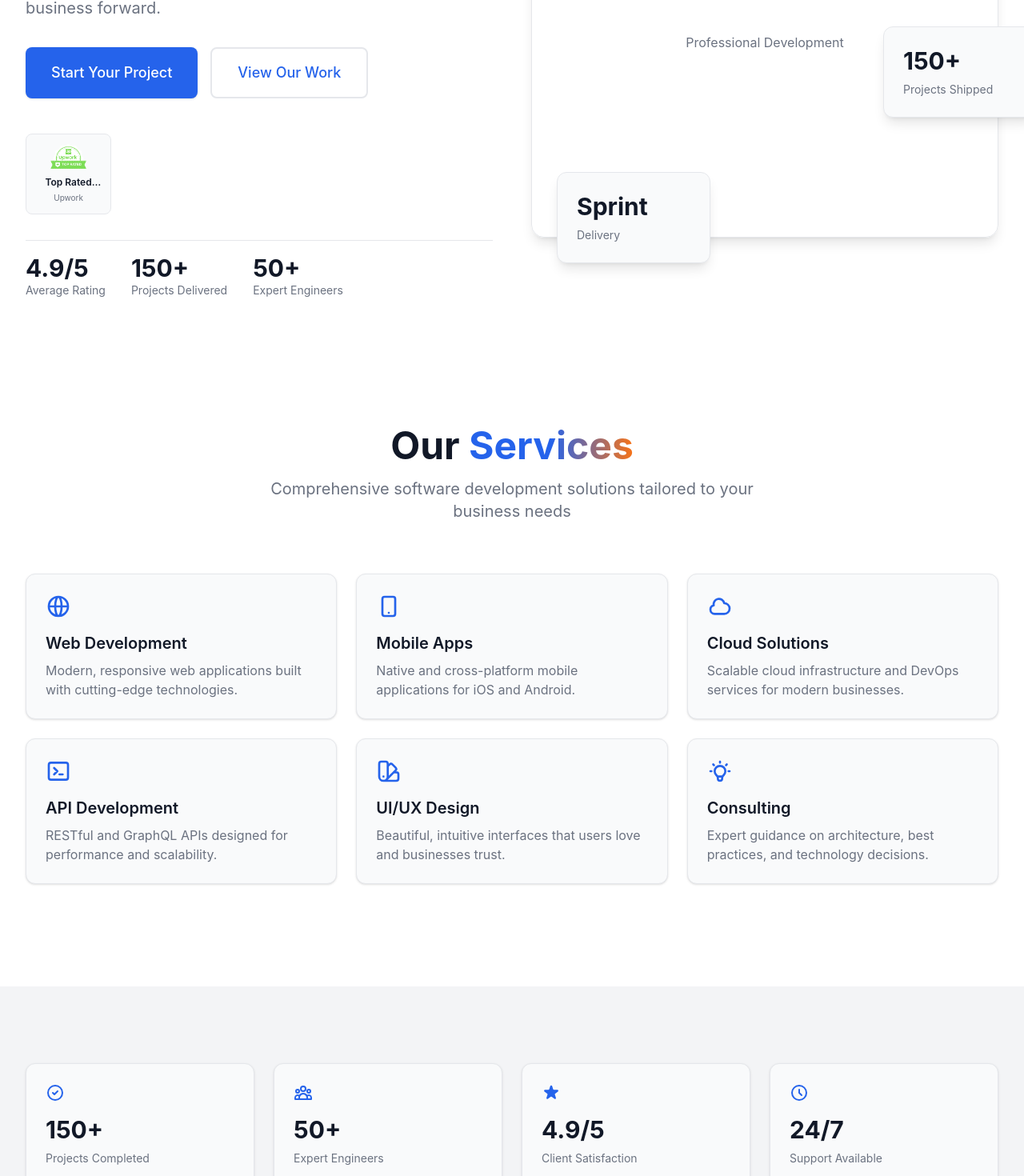
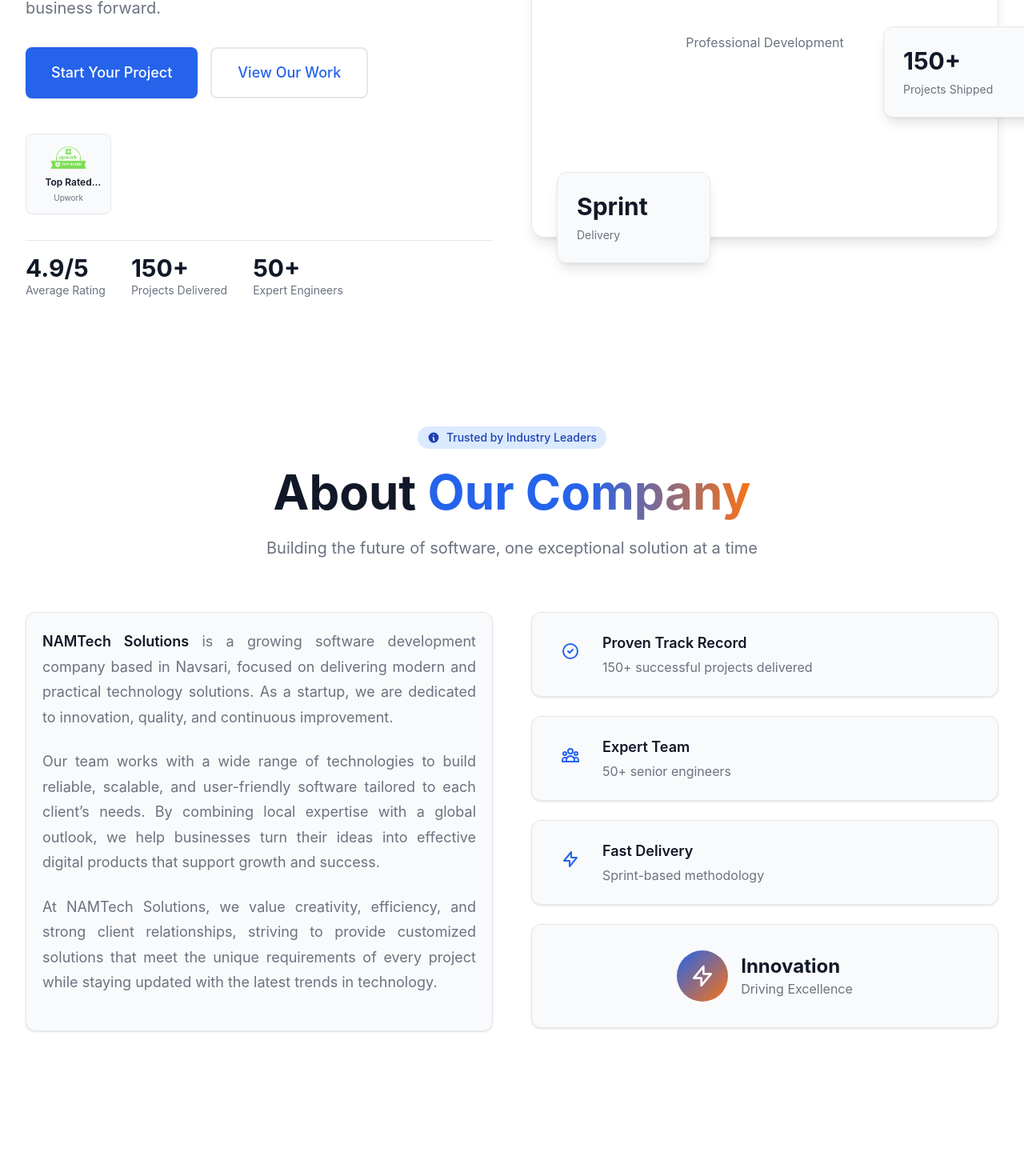
Before and after one commit to Aatul151/namtechsolutions, a React (Vite) app: page / in a window 1280 px wide. Shown: the part 500-1970 px from the top of the page at 80% size. Built offline with nearby package versions, Linux system fonts and the light colour scheme.

Commit message:
- About as company

```diff
--- a/src/App.tsx
+++ b/src/App.tsx
@@ -2,6 +2,7 @@ import { Header } from './components/layout/Header';
 import { Footer } from './components/layout/Footer';
 import { Loader } from './components/ui/Loader';
 import { Hero } from './components/sections/Hero';
+import { AboutCompany } from './components/sections/AboutCompany';
 import { Services } from './components/sections/Services';
 import { Stats } from './components/sections/Stats';
 import { WhyChooseUs } from './components/sections/WhyChooseUs';
@@ -16,6 +17,7 @@ function App() {
       <Header />
       <main className="pt-0 md:pt-2">
         <Hero />
+        <AboutCompany />
         <Services />
         <Stats />
         <WhyChooseUs />
--- /dev/null
+++ b/src/components/sections/AboutCompany.tsx
@@ -0,0 +1,140 @@
+import { Container } from '../ui/Container';
+import { Section } from '../ui/Section';
+import { MarkedText } from '../ui/MarkedText';
+import { Card } from '../ui/Card';
+import { Badge } from '../ui/Badge';
+
+interface AboutCompanyProps {
+  title?: string;
+  content?: string; // HTML content from CKEditor
+}
+
+const highlights = [
+  {
+    icon: (
+      <svg className="w-6 h-6" fill="none" stroke="currentColor" viewBox="0 0 24 24">
+        <path strokeLinecap="round" strokeLinejoin="round" strokeWidth={2} d="M9 12l2 2 4-4m6 2a9 9 0 11-18 0 9 9 0 0118 0z" />
+      </svg>
+    ),
+    title: 'Proven Track Record',
+    description: '150+ successful projects delivered',
+  },
+  {
+    icon: (
+      <svg className="w-6 h-6" fill="none" stroke="currentColor" viewBox="0 0 24 24">
+        <path strokeLinecap="round" strokeLinejoin="round" strokeWidth={2} d="M17 20h5v-2a3 3 0 00-5.356-1.857M17 20H7m10 0v-2c0-.656-.126-1.283-.356-1.857M7 20H2v-2a3 3 0 015.356-1.857M7 20v-2c0-.656.126-1.283.356-1.857m0 0a5.002 5.002 0 019.288 0M15 7a3 3 0 11-6 0 3 3 0 016 0zm6 3a2 2 0 11-4 0 2 2 0 014 0zM7 10a2 2 0 11-4 0 2 2 0 014 0z" />
+      </svg>
+    ),
+    title: 'Expert Team',
+    description: '50+ senior engineers',
+  },
+  {
+    icon: (
+      <svg className="w-6 h-6" fill="none" stroke="currentColor" viewBox="0 0 24 24">
+        <path strokeLinecap="round" strokeLinejoin="round" strokeWidth={2} d="M13 10V3L4 14h7v7l9-11h-7z" />
+      </svg>
+    ),
+    title: 'Fast Delivery',
+    description: 'Sprint-based methodology',
+  },
+];
+
+export function AboutCompany({
+  title = "About [[Our Company]]",
+  content = `
+   <p style=\"text-align:justify;\"><strong>NAMTech Solutions</strong> is a growing software development company based in Navsari, focused on delivering modern and practical technology solutions. As a startup, we are dedicated to innovation, quality, and continuous improvement.</p><p style=\"text-align:justify;\">Our team works with a wide range of technologies to build reliable, scalable, and user-friendly software tailored to each client’s needs. By combining local expertise with a global outlook, we help businesses turn their ideas into effective digital products that support growth and success.</p><p style=\"text-align:justify;\">At NAMTech Solutions, we value creativity, efficiency, and strong client relationships, striving to provide customized solutions that meet the unique requirements of every project while staying updated with the latest trends in technology.</p>
+  `
+}: AboutCompanyProps) {
+  return (
+    <Section id="about" py="xl" className="relative overflow-hidden">
+      {/* Background Gradient Blobs */}
+      <div className="absolute inset-0 overflow-hidden pointer-events-none">
+        <div className="absolute top-1/4 -left-8 w-96 h-96 bg-primary/10 rounded-full mix-blend-multiply filter blur-3xl opacity-60 animate-float"></div>
+        <div className="absolute bottom-1/4 -right-8 w-96 h-96 bg-secondary/10 rounded-full mix-blend-multiply filter blur-3xl opacity-60 animate-float" style={{ animationDelay: '3s' }}></div>
+      </div>
+
+      <Container className="relative z-10">
+        {/* Section Header */}
+        <div className="text-center mb-16 animate-fade-in">
+          <Badge variant="info" className="mb-6 animate-slide-up">
+            <span className="flex items-center gap-2">
+              <svg className="w-4 h-4" fill="currentColor" viewBox="0 0 20 20">
+                <path fillRule="evenodd" d="M18 10a8 8 0 11-16 0 8 8 0 0116 0zm-7-4a1 1 0 11-2 0 1 1 0 012 0zM9 9a1 1 0 000 2v3a1 1 0 001 1h1a1 1 0 100-2v-3a1 1 0 00-1-1H9z" clipRule="evenodd" />
+              </svg>
+              Trusted by Industry Leaders
+            </span>
+          </Badge>
+          <MarkedText
+            as="h2"
+            text={title}
+            className="text-4xl md:text-5xl lg:text-6xl font-bold mb-6"
+          />
+          <p className="text-xl text-text-secondary max-w-3xl mx-auto leading-relaxed">
+            Building the future of software, one exceptional solution at a time
+          </p>
+        </div>
+
+        {/* Main Content Grid */}
+        <div className="grid lg:grid-cols-2 gap-12 items-start mb-16">
+          {/* Left Side - CKEditor Content */}
+          <div className="space-y-8 animate-fade-in">
+            <Card className="p-8 lg:p-5">
+              <div
+                className="ckeditor-content"
+                dangerouslySetInnerHTML={{ __html: content }}
+              />
+            </Card>
+          </div>
+
+          {/* Right Side - Visual Elements & Highlights */}
+          <div className="space-y-6 animate-fade-in" style={{ animationDelay: '0.2s' }}>
+            {/* Highlights Cards */}
+            <div className="grid gap-6">
+              {highlights.map((highlight, index) => (
+                <div
+                  key={index}
+                  className="animate-fade-in"
+                  style={{ animationDelay: `${0.3 + index * 0.1}s` }}
+                >
+                  <Card hover className="p-6">
+                    <div className="flex items-start gap-4">
+                      <div className="flex-shrink-0 w-12 h-12 rounded-lg bg-primary/10 dark:bg-primary/20 flex items-center justify-center text-primary">
+                        {highlight.icon}
+                      </div>
+                      <div className="flex-1">
+                        <h3 className="text-lg font-semibold text-text-primary mb-1">
+                          {highlight.title}
+                        </h3>
+                        <p className="text-text-secondary">
+                          {highlight.description}
+                        </p>
+                      </div>
+                    </div>
+                  </Card>
+                </div>
+              ))}
+            </div>
+
+            {/* Decorative Visual Element */}
+            <div className="relative hidden lg:block">
+              <div className="absolute inset-0 bg-gradient-to-br from-primary/20 to-secondary/20 rounded-2xl blur-2xl opacity-50"></div>
+              <Card glass className="p-8 relative">
+                <div className="flex items-center justify-center gap-4">
+                  <div className="w-16 h-16 rounded-full bg-gradient-to-br from-primary to-secondary flex items-center justify-center">
+                    <svg className="w-8 h-8 text-white" fill="none" stroke="currentColor" viewBox="0 0 24 24">
+                      <path strokeLinecap="round" strokeLinejoin="round" strokeWidth={2} d="M13 10V3L4 14h7v7l9-11h-7z" />
+                    </svg>
+                  </div>
+                  <div>
+                    <div className="text-2xl font-bold text-text-primary">Innovation</div>
+                    <div className="text-text-secondary">Driving Excellence</div>
+                  </div>
+                </div>
+              </Card>
+            </div>
+          </div>
+        </div>
+      </Container>
+    </Section>
+  );
+}
--- a/src/styles/globals.css
+++ b/src/styles/globals.css
@@ -81,3 +81,151 @@ body {
 ::-webkit-scrollbar-thumb:hover {
   background: var(--text-secondary);
 }
+
+/* CKEditor Content Styles */
+.ckeditor-content {
+  color: var(--text-secondary);
+  line-height: 1.75;
+  font-size: 1.125rem;
+}
+
+.ckeditor-content p {
+  margin-bottom: 1.5rem;
+  color: var(--text-secondary);
+  line-height: 1.75;
+}
+
+.ckeditor-content h1,
+.ckeditor-content h2,
+.ckeditor-content h3,
+.ckeditor-content h4,
+.ckeditor-content h5,
+.ckeditor-content h6 {
+  color: var(--text-primary);
+  font-weight: 600;
+  margin-top: 2rem;
+  margin-bottom: 1rem;
+  line-height: 1.3;
+}
+
+.ckeditor-content h1 {
+  font-size: 2.25rem;
+}
+
+.ckeditor-content h2 {
+  font-size: 1.875rem;
+}
+
+.ckeditor-content h3 {
+  font-size: 1.5rem;
+}
+
+.ckeditor-content h4 {
+  font-size: 1.25rem;
+}
+
+.ckeditor-content h5 {
+  font-size: 1.125rem;
+}
+
+.ckeditor-content h6 {
+  font-size: 1rem;
+}
+
+.ckeditor-content strong,
+.ckeditor-content b {
+  color: var(--text-primary);
+  font-weight: 600;
+}
+
+.ckeditor-content a {
+  color: var(--color-primary);
+  text-decoration: none;
+  transition: text-decoration 0.2s ease;
+}
+
+.ckeditor-content a:hover {
+  text-decoration: underline;
+}
+
+.ckeditor-content ul,
+.ckeditor-content ol {
+  margin-bottom: 1.5rem;
+  padding-left: 1.5rem;
+  color: var(--text-secondary);
+}
+
+.ckeditor-content ul {
+  list-style-type: disc;
+}
+
+.ckeditor-content ol {
+  list-style-type: decimal;
+}
+
+.ckeditor-content li {
+  margin-bottom: 0.5rem;
+  line-height: 1.75;
+}
+
+.ckeditor-content blockquote {
+  border-left: 4px solid var(--color-primary);
+  padding-left: 1rem;
+  margin: 1.5rem 0;
+  font-style: italic;
+  color: var(--text-secondary);
+}
+
+.ckeditor-content img {
+  border-radius: 0.5rem;
+  box-shadow: var(--shadow-strong);
+  margin: 1.5rem 0;
+  max-width: 100%;
+  height: auto;
+}
+
+.ckeditor-content hr {
+  border: none;
+  border-top: 1px solid var(--border-color);
+  margin: 2rem 0;
+}
+
+.ckeditor-content code {
+  background-color: var(--bg-muted);
+  padding: 0.125rem 0.375rem;
+  border-radius: 0.25rem;
+  font-size: 0.875em;
+  color: var(--text-primary);
+}
+
+.ckeditor-content pre {
+  background-color: var(--bg-muted);
+  padding: 1rem;
+  border-radius: 0.5rem;
+  overflow-x: auto;
+  margin: 1.5rem 0;
+}
+
+.ckeditor-content pre code {
+  background-color: transparent;
+  padding: 0;
+}
+
+.ckeditor-content table {
+  width: 100%;
+  border-collapse: collapse;
+  margin: 1.5rem 0;
+}
+
+.ckeditor-content table th,
+.ckeditor-content table td {
+  border: 1px solid var(--border-color);
+  padding: 0.75rem;
+  text-align: left;
+}
+
+.ckeditor-content table th {
+  background-color: var(--bg-muted);
+  color: var(--text-primary);
+  font-weight: 600;
+}
```
